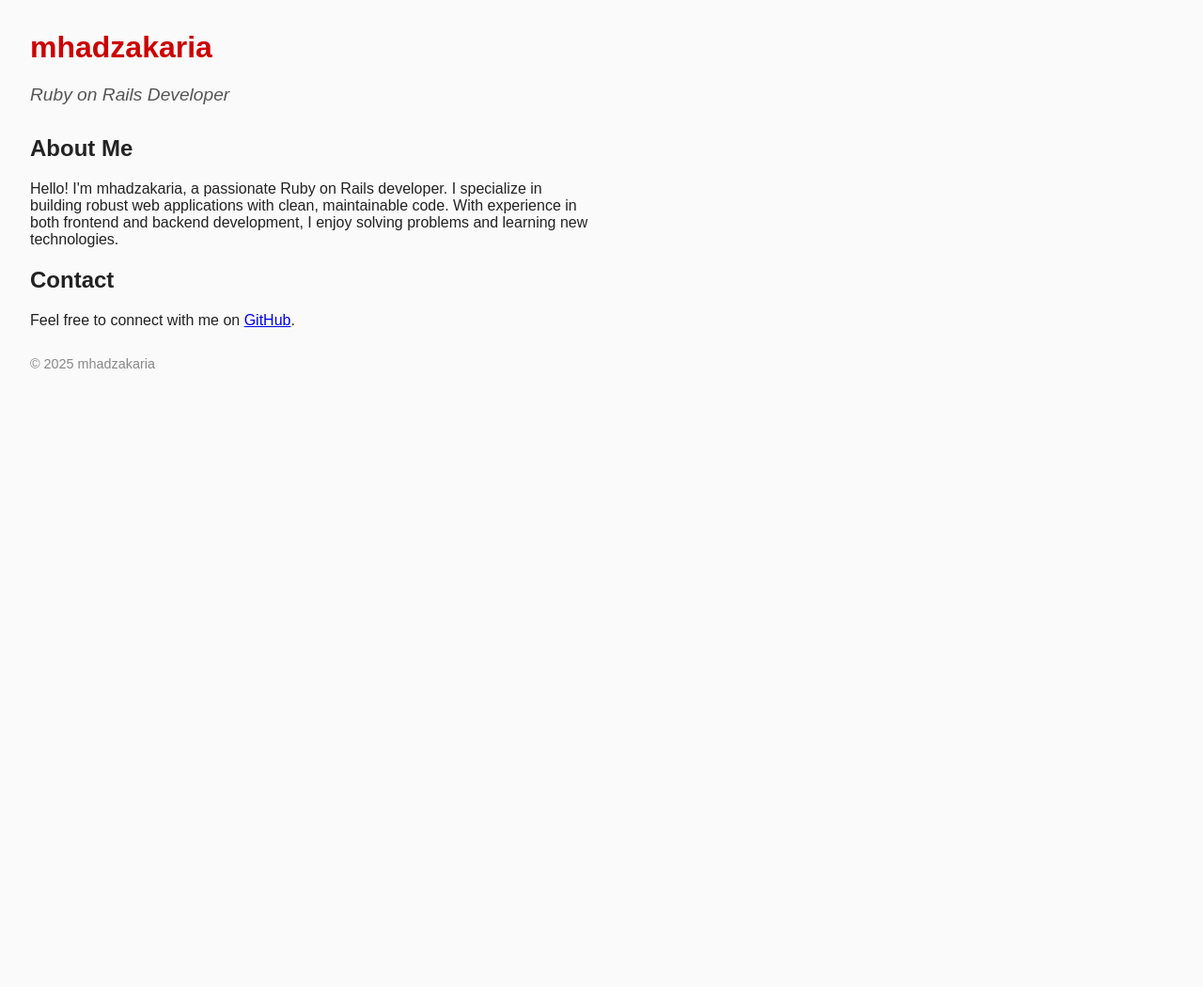
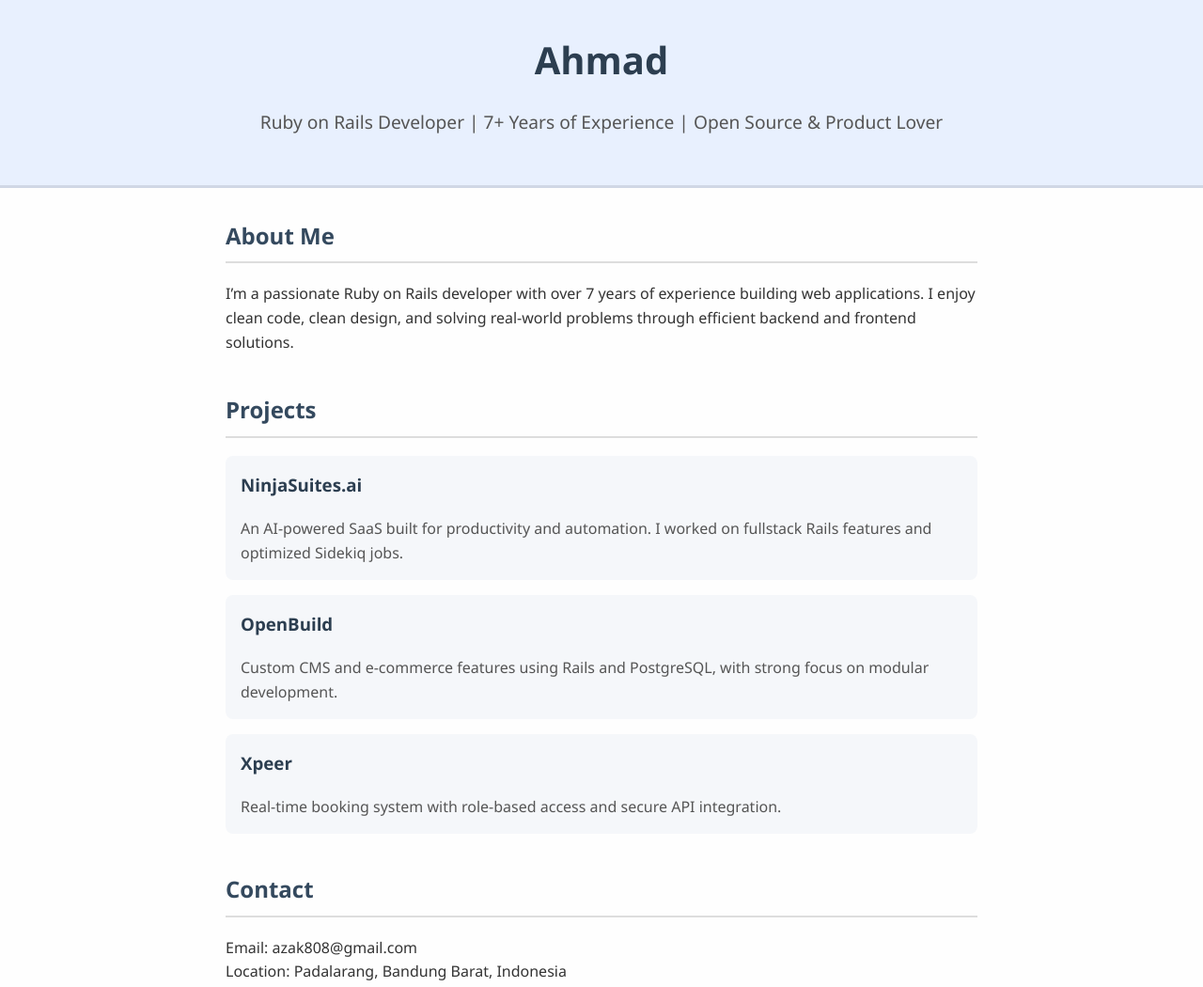
Before and after one commit to mhadzakaria/mhadzakaria.github.io, a plain HTML site: page index.html in a window 1280 px wide. Shown: the top 1050 px of the page at 94% size. Before the commit the page ends 800 px from the top, so only its background shows below. Drawn offline with Linux system fonts and the light colour scheme.

Commit message:
update index file

```diff
--- a/index.html
+++ b/index.html
@@ -1,35 +1,113 @@
 <!DOCTYPE html>
 <html lang="en">
 <head>
-  <meta charset="UTF-8">
-  <meta name="viewport" content="width=device-width, initial-scale=1">
-  <title>mhadzakaria - Ruby on Rails Developer</title>
+  <meta charset="UTF-8" />
+  <meta name="viewport" content="width=device-width, initial-scale=1.0" />
+  <title>Ahmad | Ruby on Rails Developer</title>
   <style>
-    body { font-family: Arial, sans-serif; margin: 2em; background: #fafafa; color: #222; }
-    header { margin-bottom: 2em; }
-    h1 { color: #c00; }
-    .tagline { font-size: 1.2em; font-style: italic; color: #555; }
-    main { max-width: 600px; }
-    footer { margin-top: 2em; font-size: 0.9em; color: #888; }
+    body {
+      margin: 0;
+      font-family: 'Segoe UI', Tahoma, Geneva, Verdana, sans-serif;
+      background-color: #fefefe;
+      color: #333;
+      line-height: 1.6;
+    }
+
+    header {
+      background-color: #e8f0fe;
+      padding: 2rem;
+      text-align: center;
+      border-bottom: 3px solid #d0d7e5;
+    }
+
+    header h1 {
+      margin: 0;
+      font-size: 2.5rem;
+      color: #2c3e50;
+    }
+
+    header p {
+      font-size: 1.2rem;
+      color: #555;
+    }
+
+    .content {
+      max-width: 800px;
+      margin: 2rem auto;
+      padding: 0 1rem;
+    }
+
+    .section {
+      margin-bottom: 2.5rem;
+    }
+
+    .section h2 {
+      color: #34495e;
+      border-bottom: 2px solid #ddd;
+      padding-bottom: 0.5rem;
+    }
+
+    .project {
+      margin-top: 1rem;
+      background-color: #f5f7fa;
+      padding: 1rem;
+      border-radius: 8px;
+    }
+
+    .project h3 {
+      margin-top: 0;
+      color: #2c3e50;
+    }
+
+    .project p {
+      margin: 0.5rem 0 0;
+      color: #555;
+    }
+
+    footer {
+      text-align: center;
+      padding: 2rem 1rem;
+      background-color: #f0f4f8;
+      color: #666;
+    }
   </style>
 </head>
 <body>
   <header>
-    <h1>mhadzakaria</h1>
-    <div class="tagline">Ruby on Rails Developer</div>
+    <h1>Ahmad</h1>
+    <p>Ruby on Rails Developer | 7+ Years of Experience | Open Source & Product Lover</p>
   </header>
-  <main>
-    <section>
+
+  <div class="content">
+    <section class="section">
       <h2>About Me</h2>
-      <p>Hello! I'm mhadzakaria, a passionate Ruby on Rails developer. I specialize in building robust web applications with clean, maintainable code. With experience in both frontend and backend development, I enjoy solving problems and learning new technologies.</p>
+      <p>I’m a passionate Ruby on Rails developer with over 7 years of experience building web applications. I enjoy clean code, clean design, and solving real-world problems through efficient backend and frontend solutions.</p>
     </section>
-    <section>
+
+    <section class="section">
+      <h2>Projects</h2>
+      <div class="project">
+        <h3>NinjaSuites.ai</h3>
+        <p>An AI-powered SaaS built for productivity and automation. I worked on fullstack Rails features and optimized Sidekiq jobs.</p>
+      </div>
+      <div class="project">
+        <h3>OpenBuild</h3>
+        <p>Custom CMS and e-commerce features using Rails and PostgreSQL, with strong focus on modular development.</p>
+      </div>
+      <div class="project">
+        <h3>Xpeer</h3>
+        <p>Real-time booking system with role-based access and secure API integration.</p>
+      </div>
+    </section>
+
+    <section class="section">
       <h2>Contact</h2>
-      <p>Feel free to connect with me on <a href="https://github.com/mhadzakaria" target="_blank">GitHub</a>.</p>
+      <p>Email: azak808@gmail.com<br />Location: Padalarang, Bandung Barat, Indonesia</p>
     </section>
-  </main>
+  </div>
+
   <footer>
-    &copy; 2025 mhadzakaria
+    <p>&copy; 2025 Ahmad. Built with ❤️ and Rails.</p>
   </footer>
 </body>
 </html>
```
